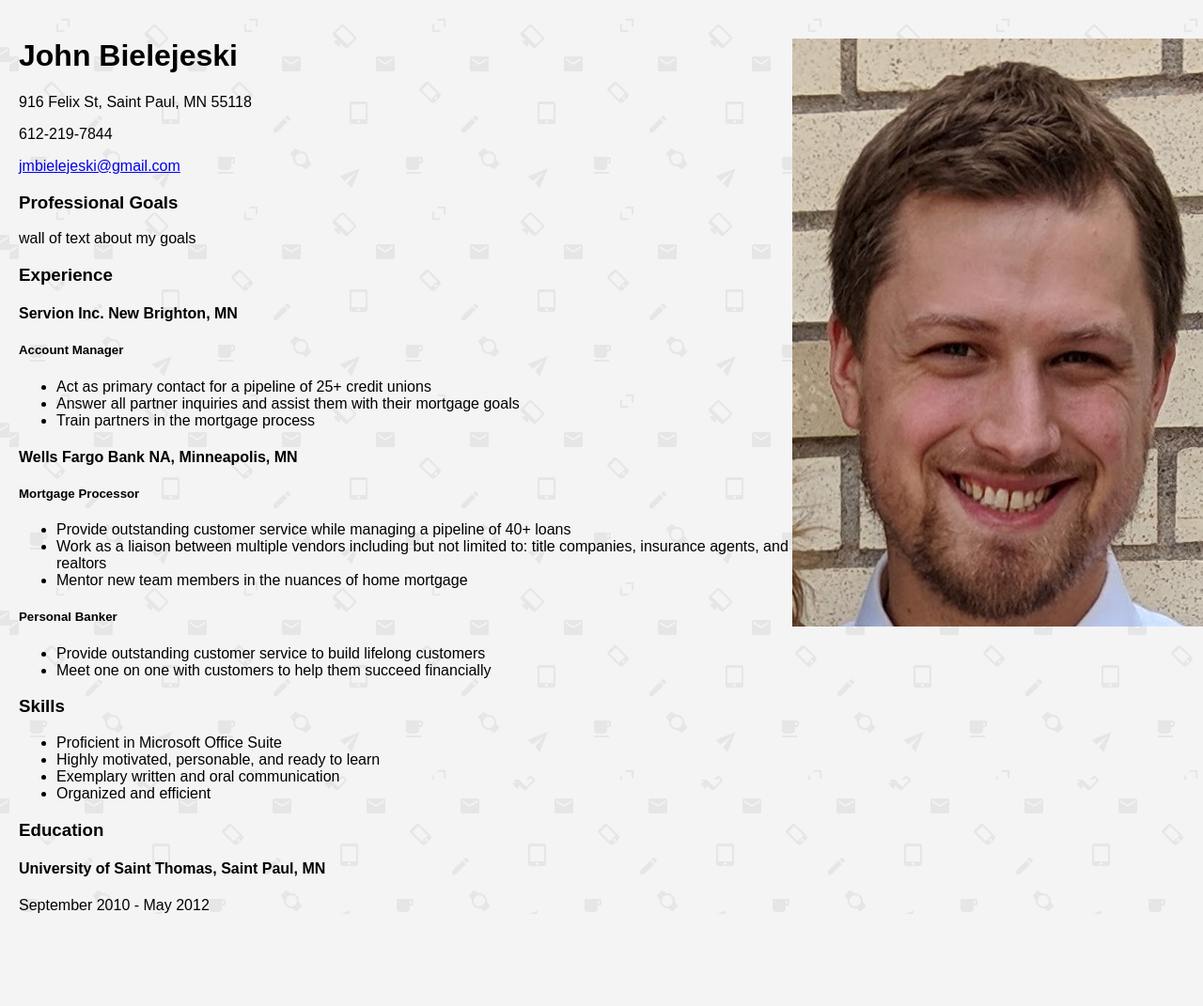
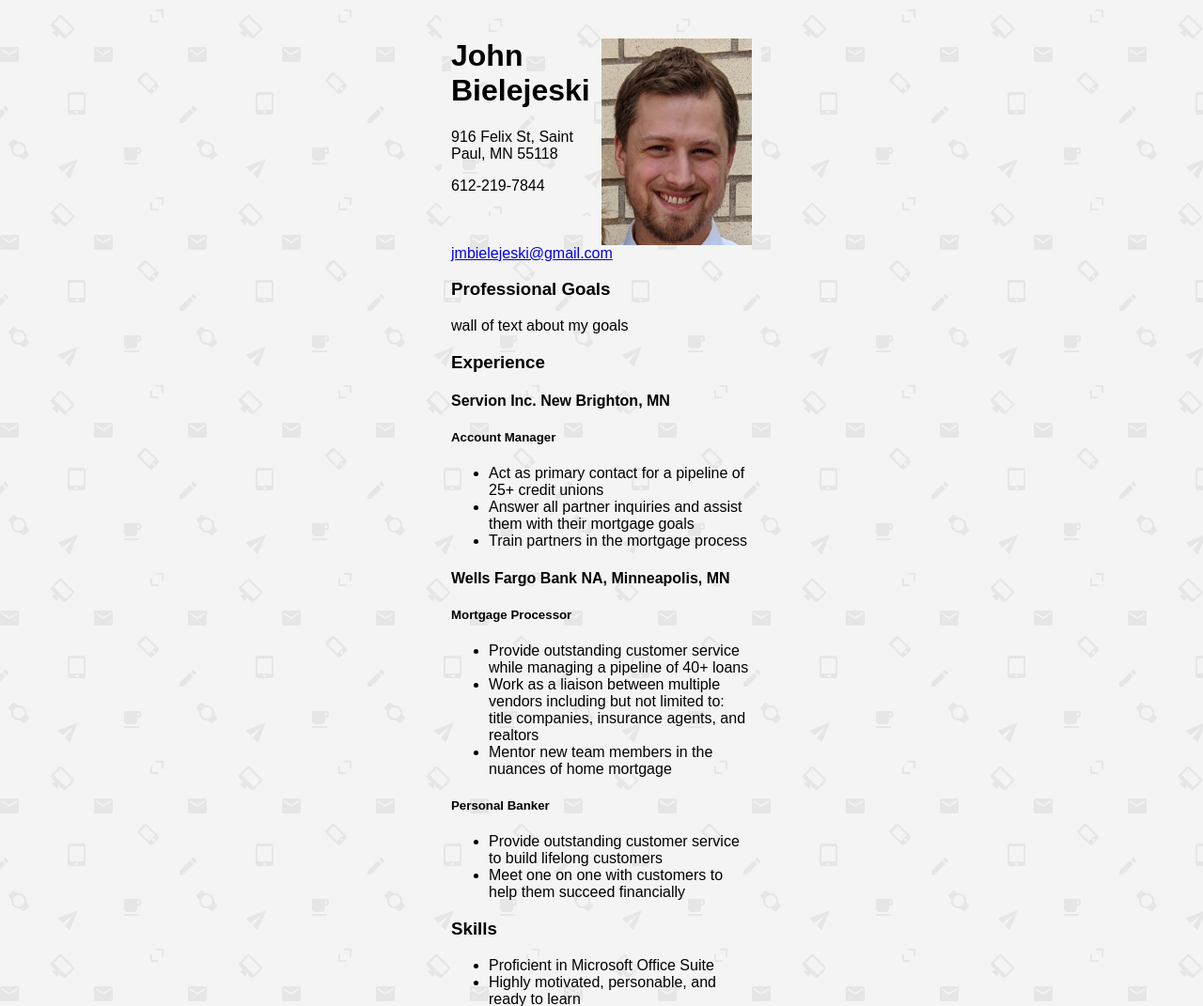
Before and after one commit to jmbielejeski/jmbielejeski.github.io, a PHP site: page / in a window 1280 px wide. Shown: the top 1071 px of the page at 94% size. Before the commit the page ends 973 px from the top, so only its background shows below. Run offline with PHP 8.4, Linux system fonts and the light colour scheme.

Commit message:
updating width and height

```diff
--- a/style.css
+++ b/style.css
@@ -1,8 +1,8 @@
 html, body {
   font-family: sans-serif;
   margin: auto;
-  width: 100%;
-  height: 100%;
+  width: 50%;
+  height: 50%;
   padding: 10px;
   background-image: url(Pattern.png);
 }
```
